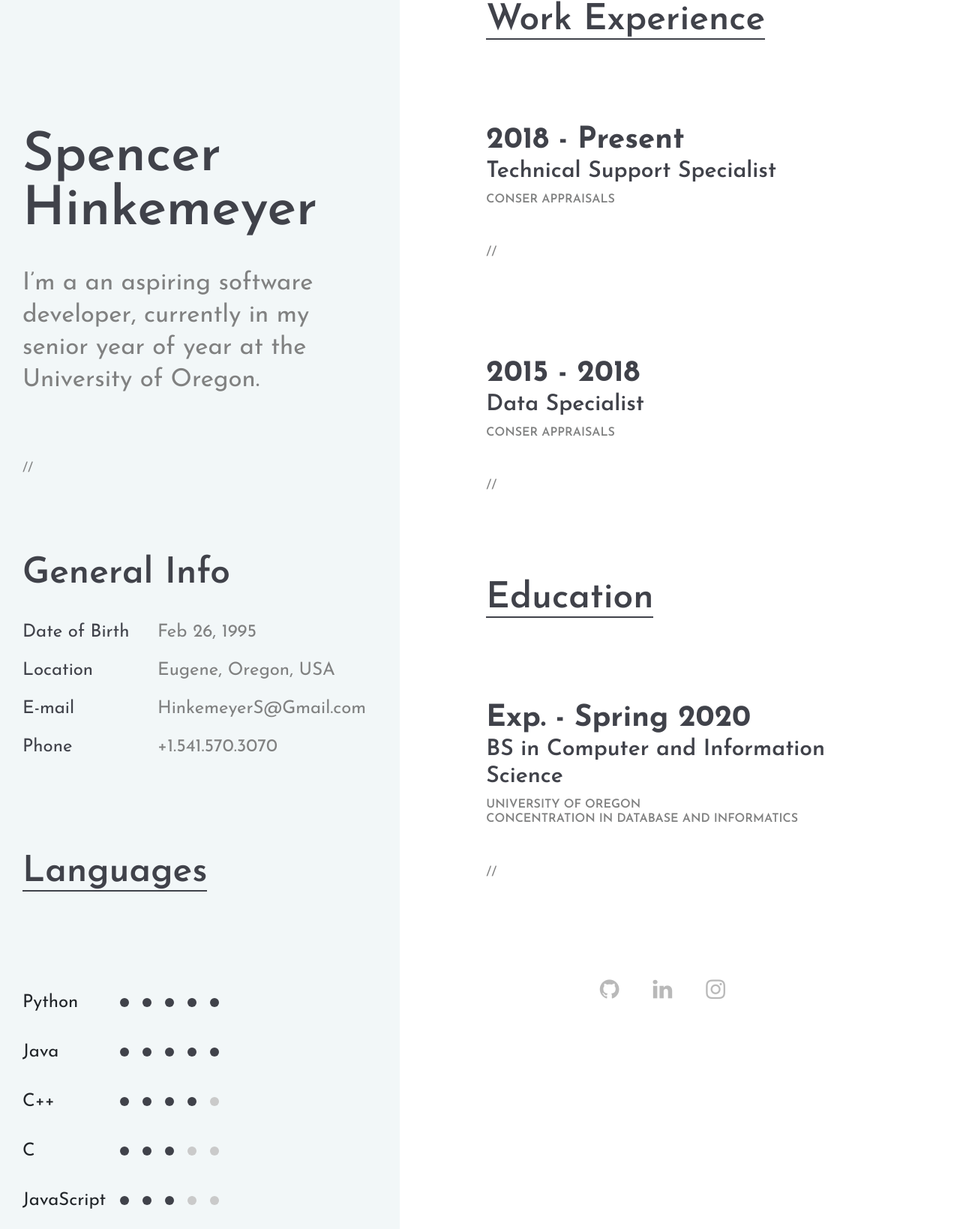
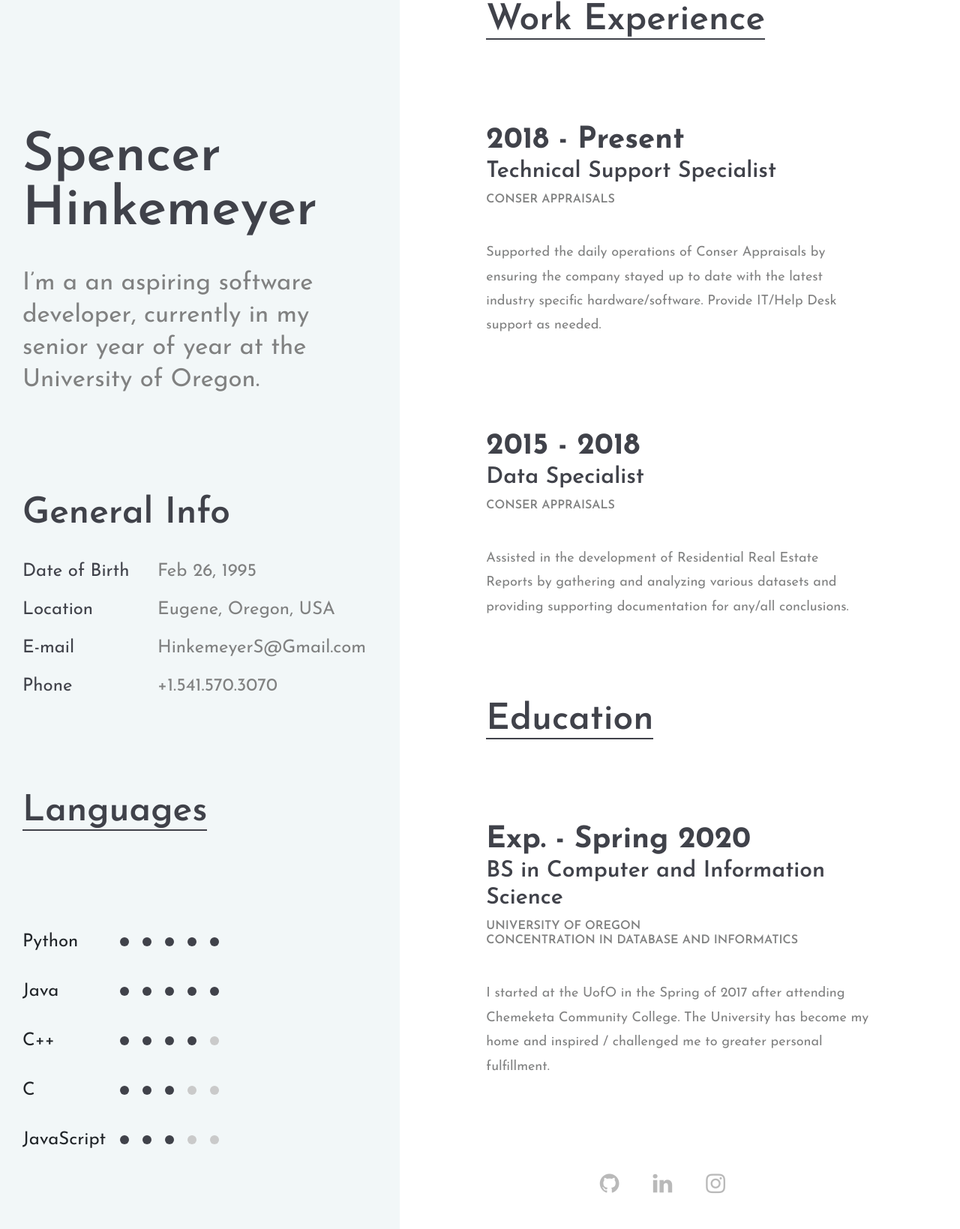
Before and after one commit to Quip16/Quip16.github.io, a plain HTML site: page index.html in a window 1280 px wide. Shown: the part 197-1836 px from the top of the page at 75% size. Drawn offline with Linux system fonts and the light colour scheme.

Commit message:
updated personal webpage

```diff
--- a/index.html
+++ b/index.html
@@ -45,7 +45,7 @@
 						</div>
 					</div>
 					<div class="col-md-8 text-md-right header-buttons">
-						<a href="#" class="site-btn">Download Resume</a>
+						<a href="docs/SHinkemeyer-Resume.pdf" class="site-btn">Download Resume</a>
 						<a href="mailto: hinkemeyers@gmail.com" class="site-btn">Contant me</a>
 					</div>
 				</div>
@@ -67,7 +67,9 @@
 								<h2>Spencer<br>Hinkemeyer</h2>
 								<p>I’m a an aspiring software developer, currently in my senior year of year at the University of Oregon.</p>
 							</div>
-							<p class="mb-5">// </p>
+							<p class="mb-5">
+								<!-- TODO -->
+							</p>
 							<div class="hero-info pt-5">
 
 								<h2>General Info</h2>
@@ -108,15 +110,18 @@
 									<h1><b>2018 - Present</b></h1>
 									<h3>Technical Support Specialist</h3>
 									<h4>Conser Appraisals</h4>
-									<p>
-										//
+
+										<p>
+											Supported the daily operations of Conser Appraisals by ensuring the company stayed up to date with the latest industry specific hardware/software. Provide IT/Help Desk support as needed.
 									</p>
 								</li>
 								<li>
 									<h1><b>2015 - 2018</b></h1>
 									<h3>Data Specialist</h3>
 									<h4>Conser Appraisals</h4>
-									<p>// </p>
+									<p>
+										Assisted in the development of Residential Real Estate Reports by gathering and analyzing various datasets and providing supporting documentation for any/all conclusions.
+									 </p>
 								</li>
 							</ul>
 						</section>
@@ -133,7 +138,9 @@
 									<h3>BS in Computer and Information Science</h3>
 									<h4>University of Oregon<br>
 									Concentration in Database and Informatics</h4>
-									<p>//</p>
+									<p>
+										I started at the UofO in the Spring of 2017 after attending Chemeketa Community College. The University has become my home and inspired / challenged me to greater personal fulfillment.
+									</p>
 								</li>
 							</ul>
 						</section>
```
Also changed, not shown: 1 other file.
